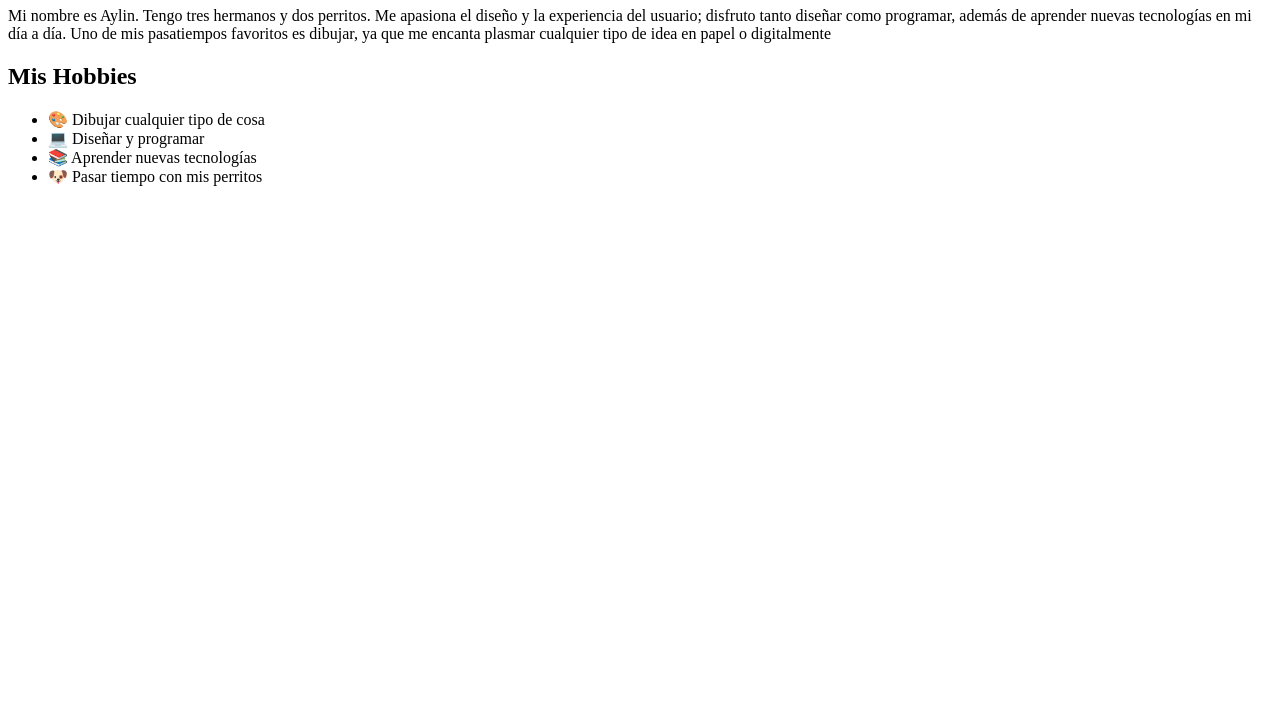
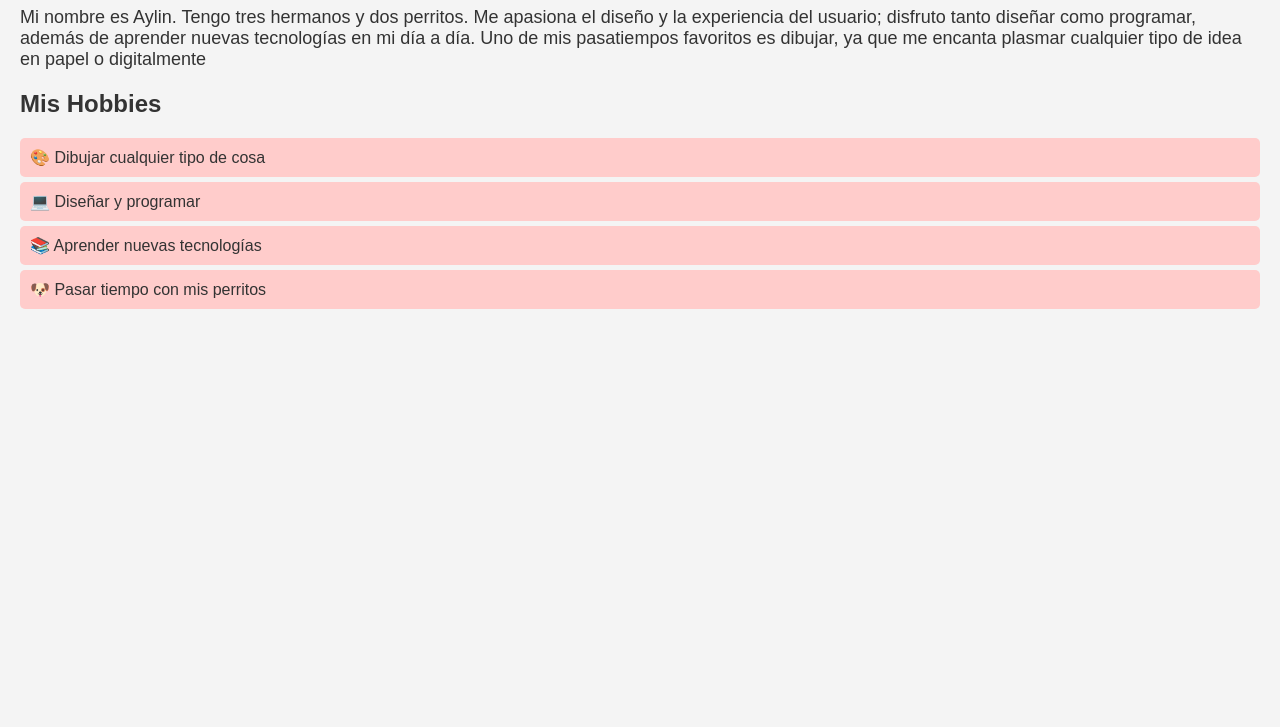
Before and after one commit to AnthuA25/Tarea-1, a plain HTML site: page index.html in a window 1280 px wide. Shown: the part 73-800 px from the top of the page. Drawn offline with Linux system fonts and the light colour scheme.

Commit message:
feat(style):Add styles for body and container

```diff
--- a/index.html
+++ b/index.html
@@ -5,6 +5,38 @@
     <meta name="viewport" content="width=device-width, initial-scale=1.0">
     <title>Tarea-1</title>
     <style>
+        body {
+            font-family: Arial, sans-serif;
+            margin: 20px;
+            padding: 0;
+            background-color: #f4f4f4;
+            color: #333;
+        }
+        .container {
+            max-width: 600px;
+            margin: 50px auto;
+            background: white;
+            padding: 20px;
+            border-radius: 10px;
+            box-shadow: 0 4px 8px rgba(0, 0, 0, 0.1);
+            text-align: center;
+        }
+        h1 {
+            color: #ff6b6b;
+        }
+        p {
+            font-size: 18px;
+        }
+        ul {
+            list-style: none;
+            padding: 0;
+        }
+        ul li {
+            background: #ffcccb;
+            margin: 5px 0;
+            padding: 10px;
+            border-radius: 5px;
+        }
     </style>
 </head>
 <body>
```
